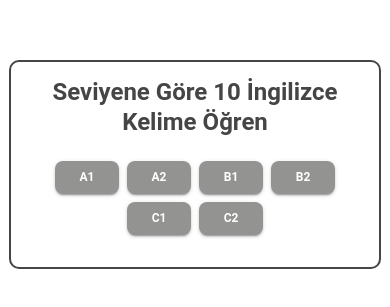
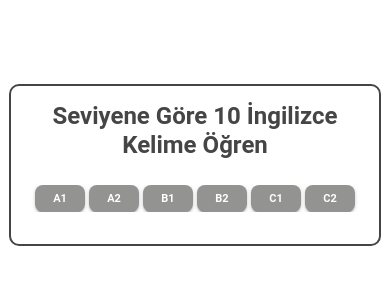
Before and after one commit to zeyra19/Click-Learn, a React (Create React App) app: page / in a window 390 px wide. Shown: the part 223-530 px from the top of the page. Built offline with nearby package versions, Linux system fonts and the light colour scheme.

Commit message:
Fix mobile view

```diff
--- a/src/components/ButtonGroup/ButtonGroup.tsx
+++ b/src/components/ButtonGroup/ButtonGroup.tsx
@@ -19,8 +19,10 @@ const ButtonGroup: React.FC<ButtonGroupProps> = ({ onLevelSelect }) => {
       paddingX={2}
       sx={{
         '@media (max-width:600px)': {
-          gap: 1,
-          paddingX: 1,
+          gap: 0.5,
+          paddingX: 0.5,
+          flexWrap: 'nowrap',
+          overflowX: 'auto',
         },
       }}
     >
@@ -33,12 +35,12 @@ const ButtonGroup: React.FC<ButtonGroupProps> = ({ onLevelSelect }) => {
             onLevelSelect(level);
           }}
           sx={{
-            padding: '8px 12px',
+            padding: '12px 16px',
             borderRadius: '8px',
             textTransform: 'none',
             whiteSpace: 'nowrap',
             fontWeight: 600,
-            fontSize: '13px',
+            fontSize: '15px',
             backgroundColor: selectedCard === level ? '#d7d7d4' : '#939391',
             color: selectedCard === level ? 'black' : 'white',
             transition: 'all 0.2s ease-in-out',
@@ -54,8 +56,9 @@ const ButtonGroup: React.FC<ButtonGroupProps> = ({ onLevelSelect }) => {
               boxShadow: '0 0 0 2px rgba(38, 166, 154, 0.6)',
             },
             '@media (max-width:600px)': {
-              fontSize: '12px',
-              padding: '6px 10px',
+              fontSize: '11px',
+              padding: '4px 4px',
+              minWidth: '50px',
             },
           }}
           aria-label={`Select level ${level}`}
--- a/src/components/WordCard/WordCard.tsx
+++ b/src/components/WordCard/WordCard.tsx
@@ -10,8 +10,8 @@ const WordCard: React.FC<WordCardProps> = ({ word, meaning }) => {
   return (
     <Card variant="outlined" sx={{ marginY: 2 }}>
       <CardContent>
-        <Typography variant="h5">{word}</Typography>
-        <Typography variant="body2" color="text.secondary">
+        <Typography variant="h4">{word}</Typography>
+        <Typography variant="body1" color="text.secondary">
           {meaning}
         </Typography>
       </CardContent>
```
